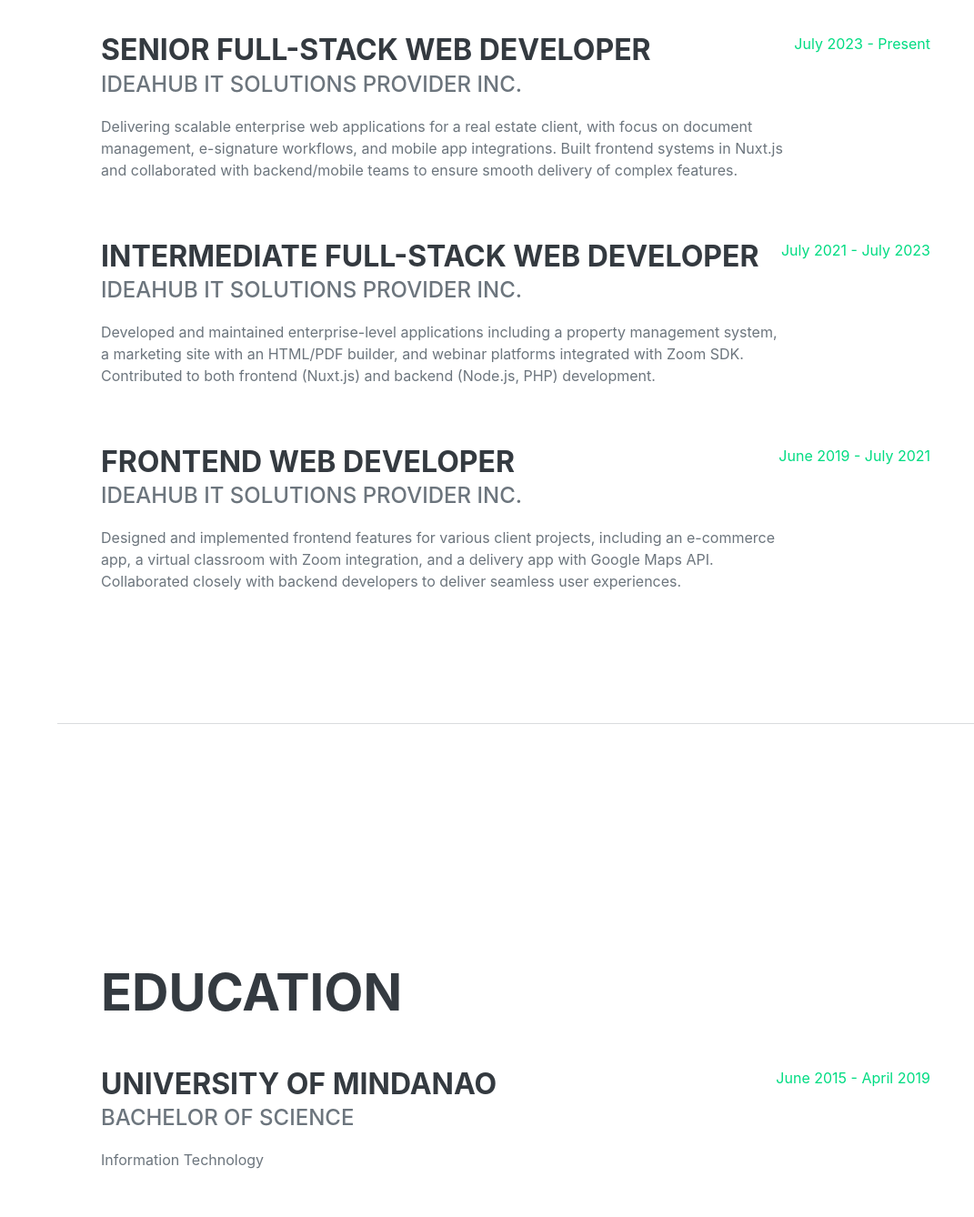
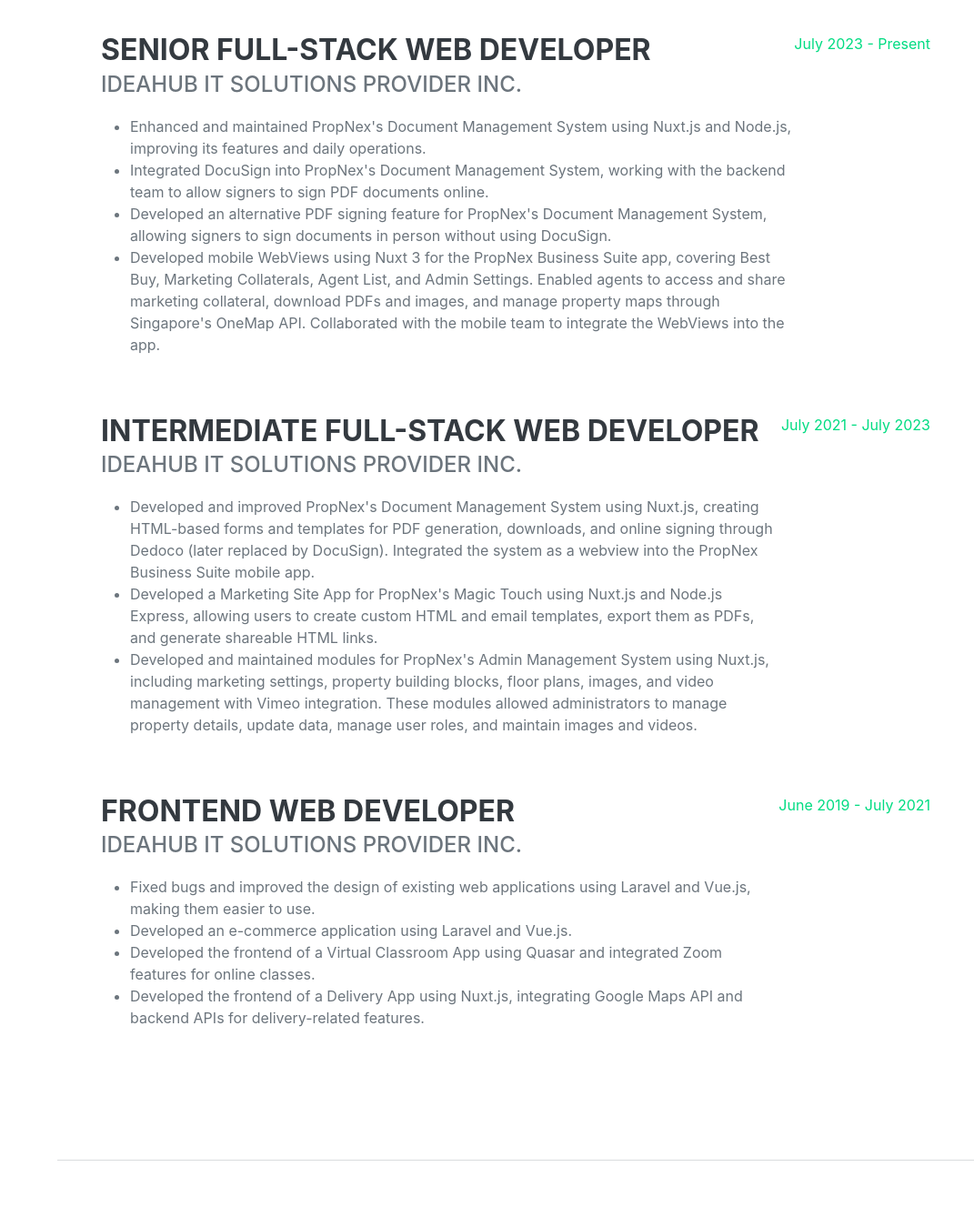
Before and after one commit to AbingPj/Portfolio, a website: page public/index.html in a window 1280 px wide. Shown: the part 960-2298 px from the top of the page at 91% size, without its empty margins (209-1280 px from the left). Drawn offline with nearby package versions, Linux system fonts and the light colour scheme; some icons are missing; a web font is replaced by a local one.

Commit message:
update portfolio details

```diff
--- a/public/index.html
+++ b/public/index.html
@@ -117,6 +117,7 @@
         <section class="resume-section" id="experience">
             <div class="resume-section-content">
                 <h2 class="mb-5">Experience</h2>
+                <!-- Previous experience descriptions
                 <div class="d-flex flex-column flex-md-row justify-content-between mb-5">
                     <div class="flex-grow-1">
                         <h3 class="mb-0">Senior Full-Stack Web Developer</h3>
@@ -127,6 +128,7 @@
                             systems in Nuxt.js and collaborated with backend/mobile teams to ensure smooth delivery of
                             complex features.
                         </p>
+
                     </div>
                     <div class="flex-shrink-0"><span class="text-primary">July 2023 - Present</span></div>
                 </div>
@@ -151,7 +153,7 @@
                     </div>
                     <div class="flex-shrink-0"><span class="text-primary">June 2019 - July 2021</span></div>
                 </div>
-                <!-- <div class="d-flex flex-column flex-md-row justify-content-between">
+                <div class="d-flex flex-column flex-md-row justify-content-between">
                     <div class="flex-grow-1">
                         <h3 class="mb-0">Web Development Intern</h3>
                         <div class="subheading mb-3">University of Mindanao (Capstone & Internship Projects)</div>
@@ -159,7 +161,46 @@
                             experience in frontend and backend development with PHP, MySQL, and JavaScript.</p>
                     </div>
                     <div class="flex-shrink-0"><span class="text-primary">October 2018 - December 2018</span></div>
-                </div> -->
+                </div>
+                -->
+                <div class="d-flex flex-column flex-md-row justify-content-between mb-5">
+                    <div class="flex-grow-1">
+                        <h3 class="mb-0">Senior Full-Stack Web Developer</h3>
+                        <div class="subheading mb-3">IdeaHub IT Solutions Provider Inc.</div>
+                        <ul>
+                            <li>Enhanced and maintained PropNex's Document Management System using Nuxt.js and Node.js, improving its features and daily operations.</li>
+                            <li>Integrated DocuSign into PropNex's Document Management System, working with the backend team to allow signers to sign PDF documents online.</li>
+                            <li>Developed an alternative PDF signing feature for PropNex's Document Management System, allowing signers to sign documents in person without using DocuSign.</li>
+                            <li>Developed mobile WebViews using Nuxt 3 for the PropNex Business Suite app, covering Best Buy, Marketing Collaterals, Agent List, and Admin Settings. Enabled agents to access and share marketing collateral, download PDFs and images, and manage property maps through Singapore's OneMap API. Collaborated with the mobile team to integrate the WebViews into the app.</li>
+                        </ul>
+                    </div>
+                    <div class="flex-shrink-0"><span class="text-primary">July 2023 - Present</span></div>
+                </div>
+                <div class="d-flex flex-column flex-md-row justify-content-between mb-5">
+                    <div class="flex-grow-1">
+                        <h3 class="mb-0">Intermediate Full-Stack Web Developer</h3>
+                        <div class="subheading mb-3">IdeaHub IT Solutions Provider Inc.</div>
+                        <ul>
+                            <li>Developed and improved PropNex's Document Management System using Nuxt.js, creating HTML-based forms and templates for PDF generation, downloads, and online signing through Dedoco (later replaced by DocuSign). Integrated the system as a webview into the PropNex Business Suite mobile app.</li>
+                            <li>Developed a Marketing Site App for PropNex's Magic Touch using Nuxt.js and Node.js Express, allowing users to create custom HTML and email templates, export them as PDFs, and generate shareable HTML links.</li>
+                            <li>Developed and maintained modules for PropNex's Admin Management System using Nuxt.js, including marketing settings, property building blocks, floor plans, images, and video management with Vimeo integration. These modules allowed administrators to manage property details, update data, manage user roles, and maintain images and videos.</li>
+                        </ul>
+                    </div>
+                    <div class="flex-shrink-0"><span class="text-primary">July 2021 - July 2023</span></div>
+                </div>
+                <div class="d-flex flex-column flex-md-row justify-content-between mb-5">
+                    <div class="flex-grow-1">
+                        <h3 class="mb-0">Frontend Web Developer</h3>
+                        <div class="subheading mb-3">IdeaHub IT Solutions Provider Inc.</div>
+                        <ul>
+                            <li>Fixed bugs and improved the design of existing web applications using Laravel and Vue.js, making them easier to use.</li>
+                            <li>Developed an e-commerce application using Laravel and Vue.js.</li>
+                            <li>Developed the frontend of a Virtual Classroom App using Quasar and integrated Zoom features for online classes.</li>
+                            <li>Developed the frontend of a Delivery App using Nuxt.js, integrating Google Maps API and backend APIs for delivery-related features.</li>
+                        </ul>
+                    </div>
+                    <div class="flex-shrink-0"><span class="text-primary">June 2019 - July 2021</span></div>
+                </div>
             </div>
         </section>
         <hr class="m-0" />
@@ -170,8 +211,9 @@
                 <div class="d-flex flex-column flex-md-row justify-content-between mb-5">
                     <div class="flex-grow-1">
                         <h3 class="mb-0">University of Mindanao</h3>
-                        <div class="subheading mb-3">Bachelor of Science</div>
-                        <div>Information Technology</div>
+                        <div class="subheading mb-3">Bachelor of Science - Information Technology</div>
+                        <!-- <div>Information Technology</div> -->
+                        <p><strong>Relevant Coursework:</strong> Programming (Java, PHP, and Python), Web Design, Android Application Development, Database Management, Computer Networking, Systems Analysis and Design, Software Engineering, Data Structures and Algorithms, and Human-Computer Interaction (HCI).</p>
                         <!-- <p>GPA: 3.23</p> -->
                     </div>
                     <div class="flex-shrink-0"><span class="text-primary">June 2015 - April 2019</span></div>
```
